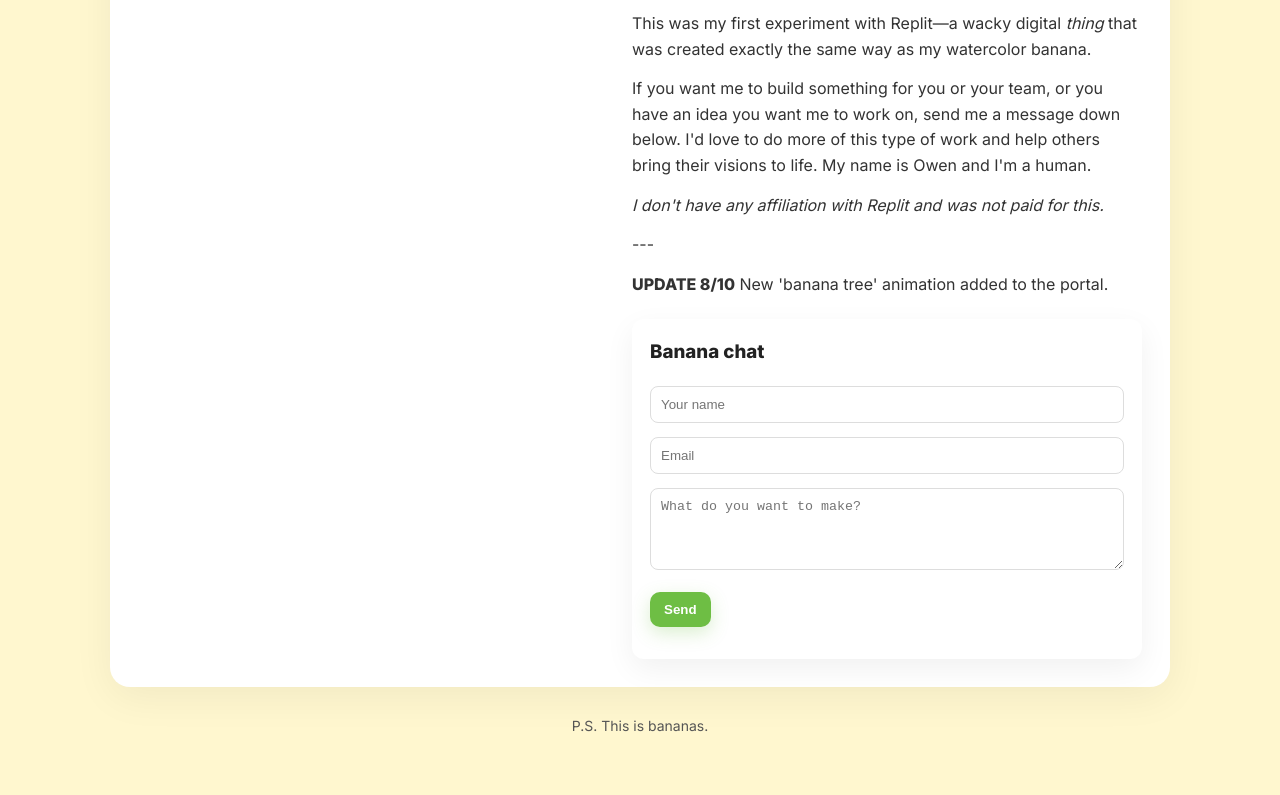
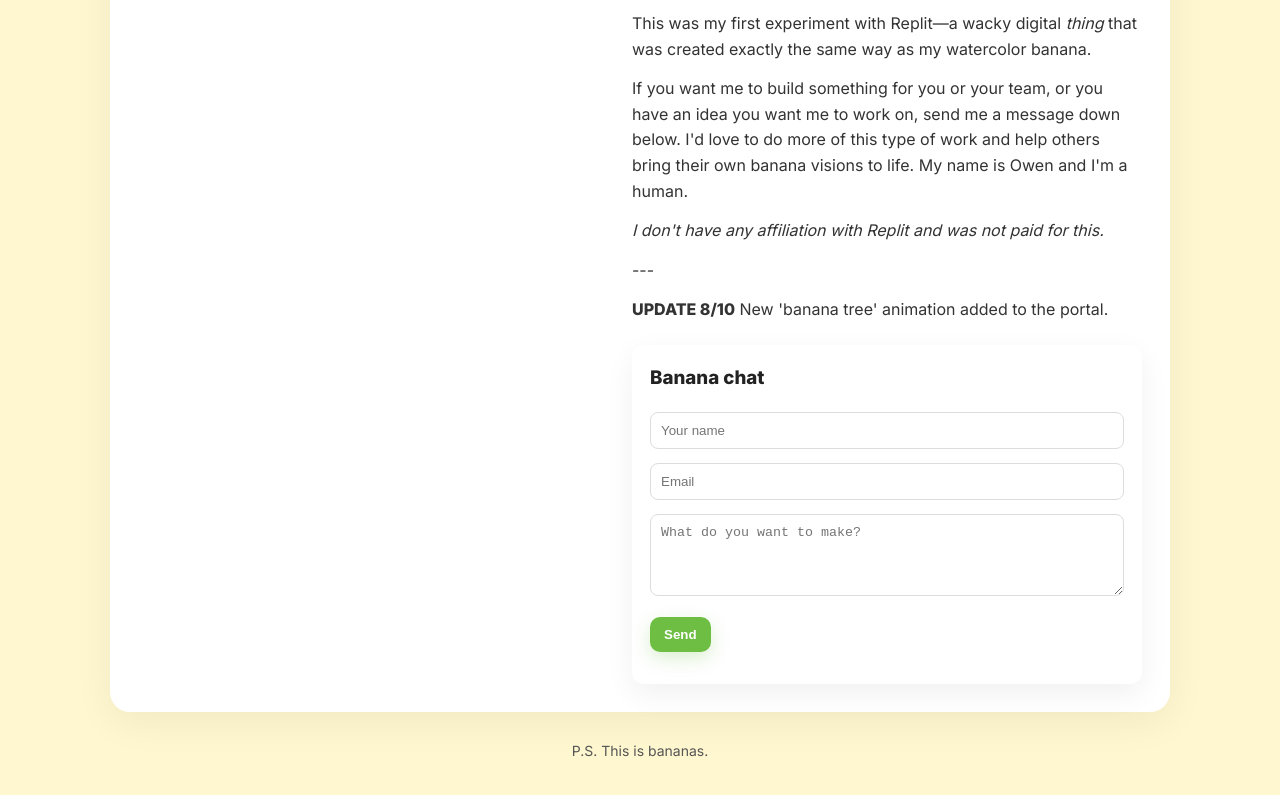
Before and after one commit to stkin1st/banana-portal, a plain HTML site: page static/story.html in a window 1280 px wide. Shown: the part 2071-2866 px from the top of the page. Drawn offline with Linux system fonts and the light colour scheme.

Commit message:
banana vision

```diff
--- a/static/story.html
+++ b/static/story.html
@@ -248,7 +248,7 @@
 
         <p>This was my first experiment with Replit—a wacky digital <i>thing</i> that was created exactly the same way as my watercolor banana.</p>
 
-        <p>If you want me to build something for you or your team, or you have an idea you want me to work on, send me a message down below. I'd love to do more of this type of work and help others bring their visions to life. My name is Owen and I'm a human.</p>
+        <p>If you want me to build something for you or your team, or you have an idea you want me to work on, send me a message down below. I'd love to do more of this type of work and help others bring their own banana visions to life. My name is Owen and I'm a human.</p>
 
         <p><i>I don't have any affiliation with Replit and was not paid for this.</i></p>
         <p>---</p>
```
